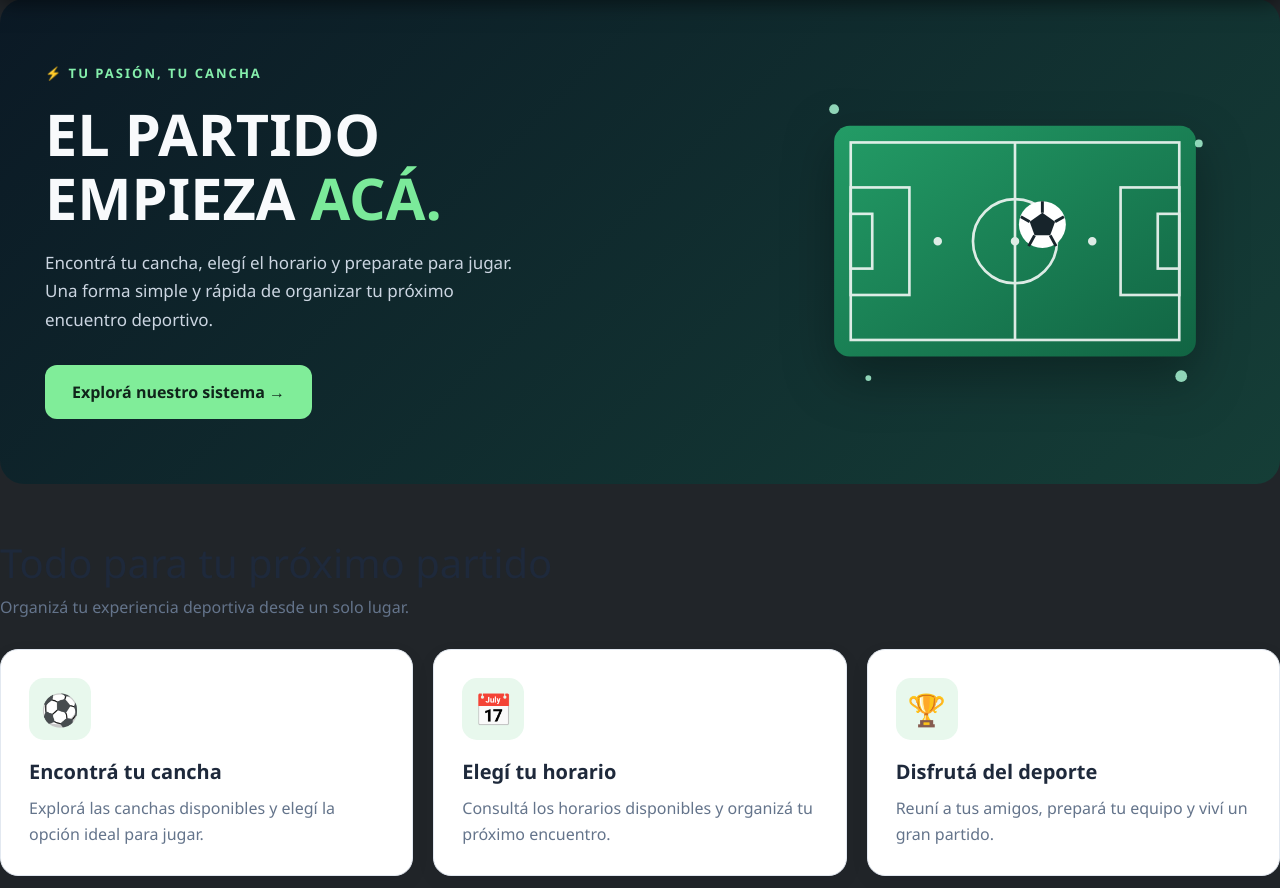
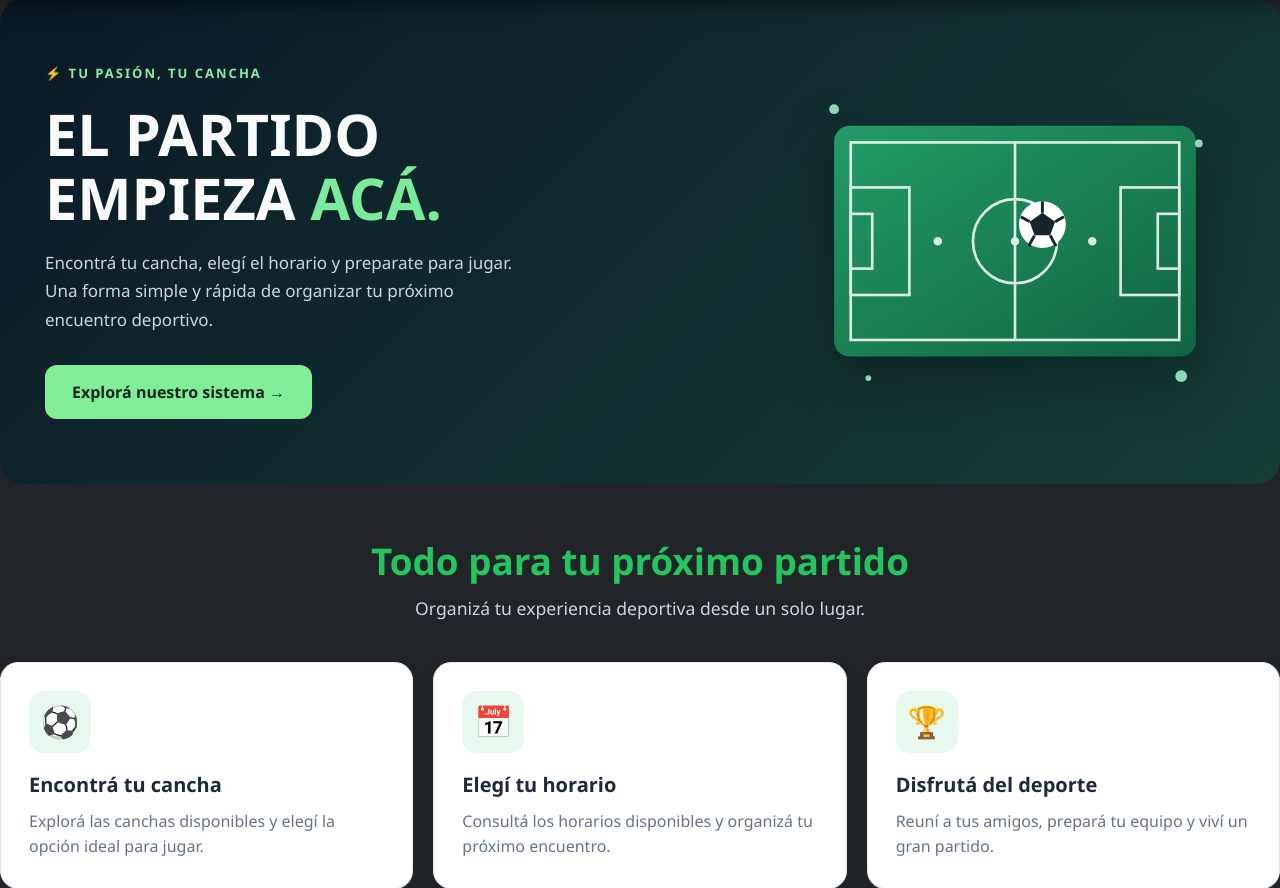
Before and after one commit to gomezalejandromatias/WebComplejoDeportivo-MVC, an ASP.NET Core app: page / in a window 1280 px wide; the page is wider, and only the part inside the window is pictured. Shown: the part 72-960 px from the top of that part. Run offline with ASP.NET Core 8, Linux system fonts and the light colour scheme; the visitor is signed in with stand-in values (Sample User, id 1); style sheets or scripts are compiled from the project's sources; some libraries are stand-ins or nearby versions.

Commit message:
Refactor CSS styles for consistency and clarity

```diff
--- a/WebComplejoDeportivo-MCV/wwwroot/css/site.css
+++ b/WebComplejoDeportivo-MCV/wwwroot/css/site.css
@@ -431,3 +431,18 @@ footer {
         flex-direction: column;
     }
 }
+
+.home-seccion-titulo {
+    text-align: center !important;
+    color: #22c55e !important; /* Verde brillante deportivo */
+    font-size: 2.3rem;
+    font-weight: 800;
+    margin-bottom: 12px;
+}
+
+.home-subtitulo {
+    text-align: center !important;
+    color: #cbd5e1;
+    font-size: 1.1rem;
+    margin-bottom: 40px;
+}
```
Lines whose indentation alone changed are shown as unchanged.
